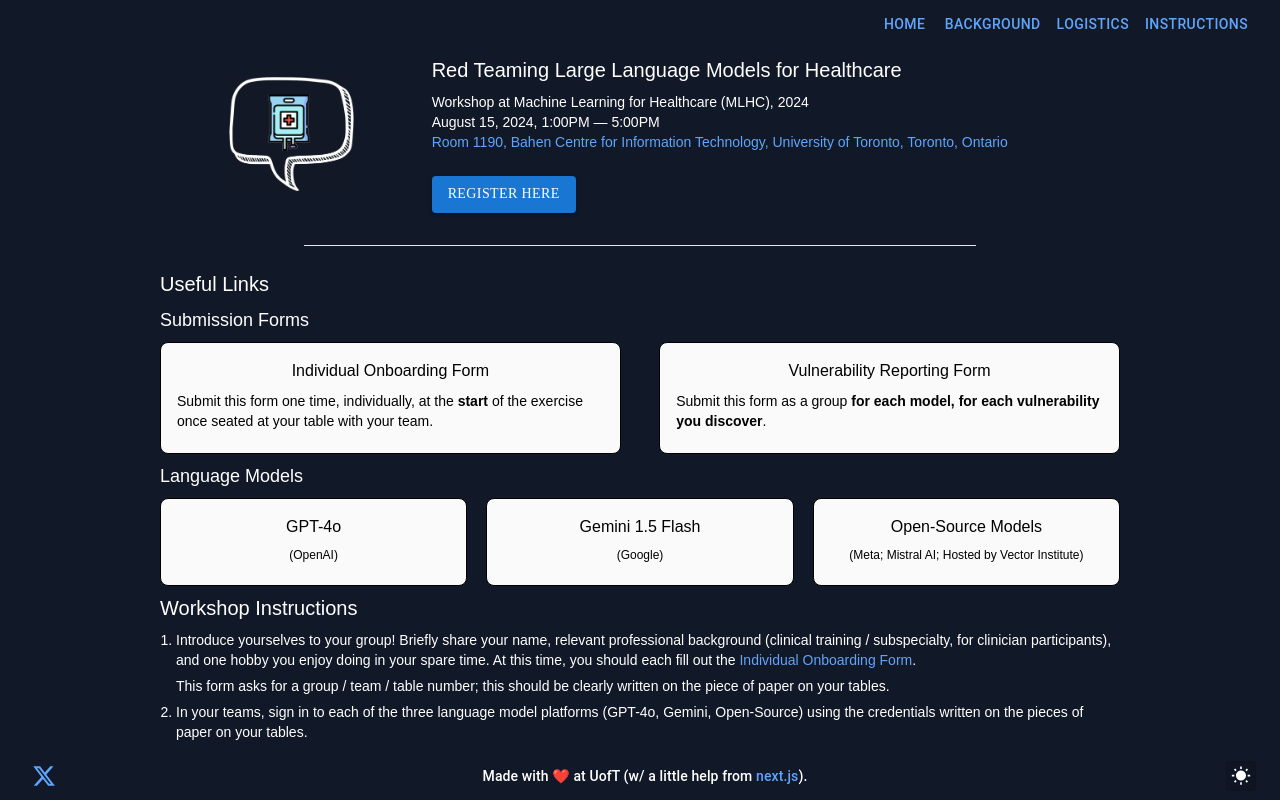
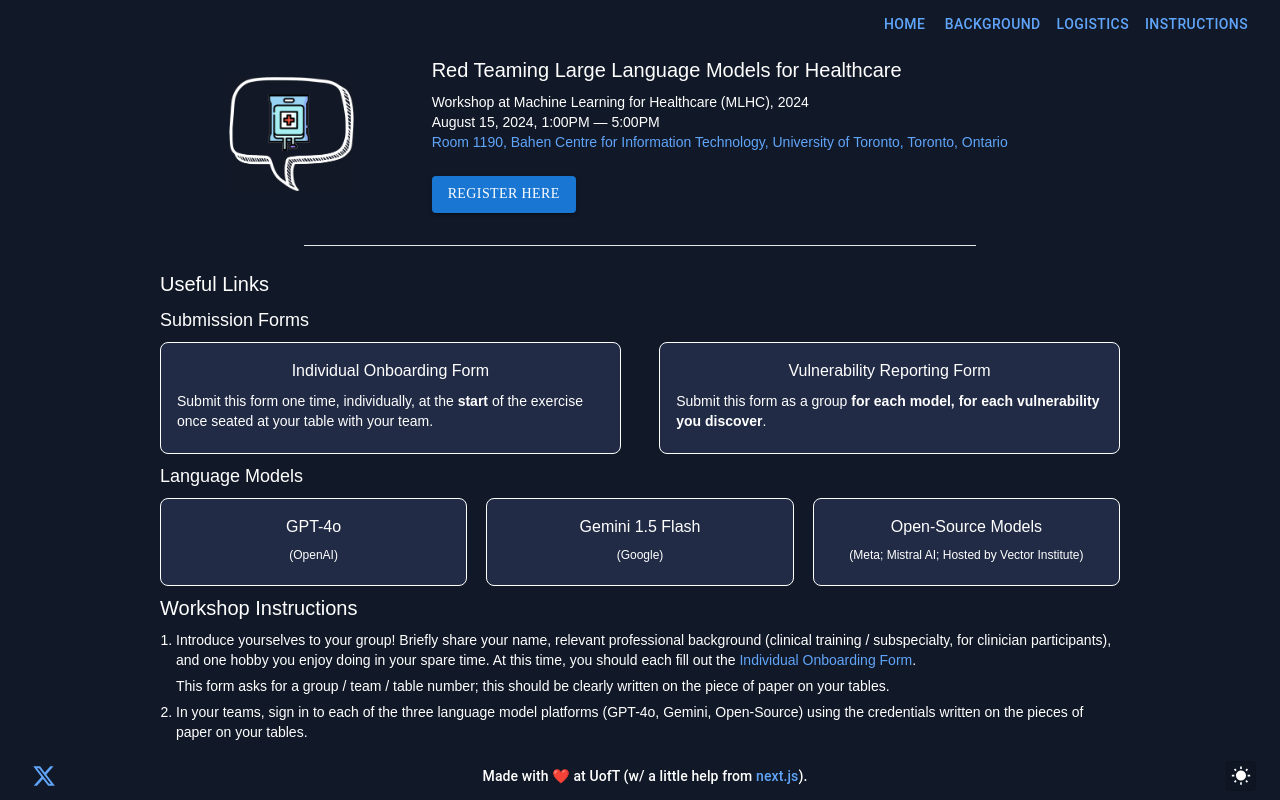
Before and after one commit to redteamingforhealth/redteamingforhealth.github.io, a Next.js app: page /instructions in a window 1280 px wide. Both pictures are taken after a click on the button 1241 px from the left and 776 px from the top of the page. Shown: the top 800 px of the page. Built offline with nearby package versions, Linux system fonts and the light colour scheme; some icons are missing; a web font is replaced by a local one.

Commit message:
Update dark mode formatting for buttons

```diff
--- a/pages/instructions.tsx
+++ b/pages/instructions.tsx
@@ -102,6 +102,7 @@
           <h3 style={{paddingBottom: "8px"}} className="text-lg">Submission Forms</h3>
 
           {/* Make one box on the left, one box on the right, with form links */}
+          <div className="block dark:hidden">
             <Box display="flex" justifyContent="space-between" alignItems="center">
               {/* Make the entire area of the box a hyperlink */}
               <a href="https://forms.gle/gUYVpopjicT9zFzw8" target="_blank" style={{ textDecoration: 'none', width: '48%' }}>
@@ -152,9 +153,65 @@
                 </Box>
               </a>
             </Box>
+          </div>
+
+          <div className="hidden dark:block">
+            <Box display="flex" justifyContent="space-between" alignItems="center">
+              {/* Make the entire area of the box a hyperlink */}
+              <a href="https://forms.gle/gUYVpopjicT9zFzw8" target="_blank" style={{ textDecoration: 'none', width: '48%' }}>
+                <Box
+                  sx={{
+                    padding: 2,
+                    backgroundColor: '#212b45',
+                    borderRadius: 2,
+                    border: 1,
+                    borderColor: 'white',
+                    display: 'inline-block',
+                    cursor: 'pointer',
+                    textDecoration: 'none',
+                    // Make text black
+                    color: 'white',
+                    transition: 'background-color 0.3s ease', // Smooth transition
+                    '&:hover': {
+                      backgroundColor: '#283554', // Darken on hover
+                    },
+                  }}
+                >
+                  <h3 style={{paddingBottom: "8px", textAlign: "center"}} className="text-md">Individual Onboarding Form</h3>
+                  <p style={{paddingBottom: "6px"}} className="text-sm">Submit this form one time, individually, at the <b>start</b> of the exercise once seated at your table with your team.</p>
+                </Box>
+              </a>
+              <Box></Box>
+              <a href="https://forms.gle/zP78LFX4cdZyF2cG7" target="_blank" style={{ textDecoration: 'none', width: '48%' }}>
+                <Box
+                  sx={{
+                    padding: 2,
+                    backgroundColor: '#212b45',
+                    borderRadius: 2,
+                    border: 1,
+                    borderColor: 'white',
+                    display: 'inline-block',
+                    cursor: 'pointer',
+                    textDecoration: 'none',
+                    // Make text black
+                    color: 'white',
+                    transition: 'background-color 0.3s ease', // Smooth transition
+                    '&:hover': {
+                      backgroundColor: '#283554', // Darken on hover
+                    },
+                  }}
+                >
+                  <h3 style={{paddingBottom: "8px", textAlign: "center"}} className="text-md">Vulnerability Reporting Form</h3>
+                  <p style={{paddingBottom: "6px"}} className="text-sm">Submit this form as a group <b>for each model, for each vulnerability you discover</b>.</p>
+                </Box>
+              </a>
+            </Box>
+          </div>
 
           <h3 style={{paddingBottom: "8px", paddingTop: "8px"}} className="text-lg">Language Models</h3>
 
+
+          <div className="block dark:hidden">
             <Box display="flex" justifyContent="space-between" alignItems="center">
               <a href="https://chatgpt.com" target="_blank" style={{ textDecoration: 'none', width: '32%' }}>
                 <Box
@@ -219,6 +276,74 @@
                 </Box>
               </a>
             </Box>
+          </div>
+
+          <div className="hidden dark:block">
+            <Box display="flex" justifyContent="space-between" alignItems="center">
+              <a href="https://chatgpt.com" target="_blank" style={{ textDecoration: 'none', width: '32%' }}>
+                <Box
+                  sx={{
+                    padding: 2,
+                    backgroundColor: '#212b45',
+                    borderRadius: 2,
+                    border: 1,
+                    borderColor: 'white',
+                    cursor: 'pointer',
+                    color: 'white',
+                    transition: 'background-color 0.3s ease',
+                    '&:hover': {
+                      backgroundColor: '#283554',
+                    },
+                  }}
+                >
+                  <h3 style={{ paddingBottom: '8px', textAlign: 'center' }} className="text-md">GPT-4o</h3>
+                  <p style={{ paddingBottom: '6px', textAlign: 'center' }} className="text-xs">(OpenAI)</p>
+                </Box>
+              </a>
+
+              <a href="https://gemini.google.com/" target="_blank" style={{ textDecoration: 'none', width: '32%' }}>
+                <Box
+                  sx={{
+                    padding: 2,
+                    backgroundColor: '#212b45',
+                    borderRadius: 2,
+                    border: 1,
+                    borderColor: 'white',
+                    cursor: 'pointer',
+                    color: 'white',
+                    transition: 'background-color 0.3s ease',
+                    '&:hover': {
+                      backgroundColor: '#283554',
+                    },
+                  }}
+                >
+                  <h3 style={{ paddingBottom: '8px', textAlign: 'center' }} className="text-md">Gemini 1.5 Flash</h3>
+                  <p style={{ paddingBottom: '6px', textAlign: 'center'  }} className="text-xs">(Google)</p>
+                </Box>
+              </a>
+
+              <a href="https://mlhc.vectorinstitute.ai/" target="_blank" style={{ textDecoration: 'none', width: '32%' }}>
+                <Box
+                  sx={{
+                    padding: 2,
+                    backgroundColor: '#212b45',
+                    borderRadius: 2,
+                    border: 1,
+                    borderColor: 'white',
+                    cursor: 'pointer',
+                    color: 'white',
+                    transition: 'background-color 0.3s ease',
+                    '&:hover': {
+                      backgroundColor: '#283554',
+                    },
+                  }}
+                >
+                  <h3 style={{ paddingBottom: '8px', textAlign: 'center' }} className="text-md">Open-Source Models</h3>
+                  <p style={{ paddingBottom: '6px', textAlign: 'center'  }} className="text-xs">(Meta; Mistral AI; Hosted by Vector Institute)</p>
+                </Box>
+              </a>
+            </Box>
+          </div>
 
           <h2 style={{paddingBottom: "8px", paddingTop: "8px"}} className="text-xl">Workshop Instructions</h2>
 
@@ -283,6 +408,7 @@
             <div style={{paddingTop: '6px', paddingBottom: '6px'}}>The table below contains some example prompts, responses, and explanations of harm to guide your thinking. As you can see from the below examples, some of the explanations of harm may be subtle -- keep a careful eye out for whether the details of the responses align with what would be clinically useful. An even more comprehensive list is provided below.</div>
             <br></br>
             {/* CENTER the contents of this box */}
+            <div className="block dark:hidden">
               <Box className="center" display="flex" justifyContent="center" alignItems="center">
               <a href="https://docs.google.com/document/d/1ulbSEpIeY7jvGgETM9YF9pip29jWvjabsKQnhKZYZrk/edit#heading=h.ro465m9tkmd1" target="_blank" style={{ textDecoration: 'none', width: '45%' }}>
                 <Box
@@ -304,6 +430,33 @@
                 </Box>
               </a>
               </Box>
+            </div>
+
+            <div className="hidden dark:block">
+              <Box className="center" display="flex" justifyContent="center" alignItems="center">
+                <a href="https://docs.google.com/document/d/1ulbSEpIeY7jvGgETM9YF9pip29jWvjabsKQnhKZYZrk/edit#heading=h.ro465m9tkmd1" target="_blank" style={{ textDecoration: 'none', width: '45%' }}>
+                  <Box
+                    sx={{
+                      padding: 1,
+                      backgroundColor: '#212b45',
+                      borderRadius: 2,
+                      border: 1,
+                      borderColor: 'white',
+                      cursor: 'pointer',
+                      color: 'white',
+                      transition: 'background-color 0.3s ease',
+                      '&:hover': {
+                        backgroundColor: '#283554',
+                      },
+                    }}
+                  >
+                    <h3 style={{textAlign: 'center' }} className="text-md">Preliminary List and Taxonomy of Identified Vulnerabilities</h3>
+                  </Box>
+                </a>
+                </Box>
+
+            </div>
+
             <br></br>
 
             <div style={{paddingBottom: '6px'}}>For each vulnerability (harmful example) you discover, submit a copy of the <a href="https://forms.gle/zP78LFX4cdZyF2cG7" target="_blank" >Vulnerability Reporting Form</a> on behalf of your group.</div>
```
Lines whose indentation alone changed are shown as unchanged.
